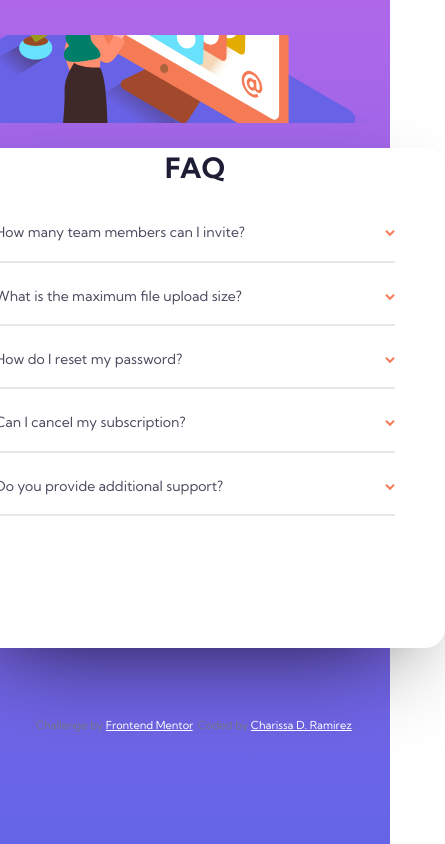
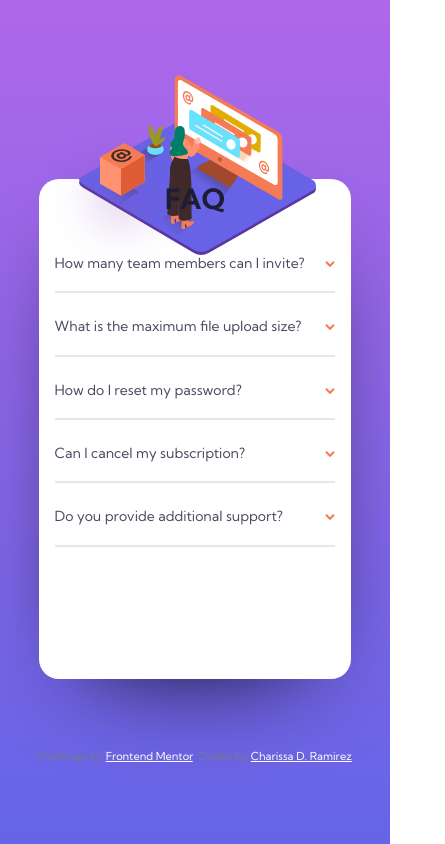
Before and after one commit to TrellixVulnTeam/faq-accordion_UHVW, a website: page index.html in a window 390 px wide. Shown: the whole page, 445 px wide, since content can reach past the window. Drawn offline with Linux system fonts and the light colour scheme.

Commit message:
Media query

```diff
--- a/index.js
+++ b/index.js
@@ -6,6 +6,7 @@ let isOpen;
 
 accordionHeaders.forEach((accordionHeader) => {
   accordionHeader.addEventListener("click", () => {
+    //////// CLOSE WHEN OTHER HEADER IS SELECTED ///////
     if (isOpen && isOpen !== accordionHeader) {
       isOpen.classList.remove("active");
       isOpen.nextElementSibling.style.maxHeight = "0";
--- a/sass/_base.scss
+++ b/sass/_base.scss
@@ -33,6 +33,7 @@ body {
   background-size: cover;
   background-repeat: no-repeat;
   min-height: 100vh;
+  // padding: 10rem 0;
 
   display: flex;
   flex-direction: column;
--- a/sass/_components.scss
+++ b/sass/_components.scss
@@ -1,15 +1,28 @@
-///////////////////////
+/* ----------- IMAGES ----------- */
 .desktop,
 .img__desktop {
   display: unset;
+
+  @media (max-width: 1080px) {
+    display: none;
+  }
 }
 
 .img__mobile {
   display: none;
+
+  @media (max-width: 1080px) {
+    display: unset;
+    position: absolute;
+    left: calc(50% - 145px);
+    top: 10%;
+  }
 }
 
 .desktop {
   z-index: 2;
+  top: 34%;
+  left: 43%;
   position: absolute;
   transform: translate(-48rem, 4.8rem);
 
@@ -22,7 +35,6 @@
   }
 }
 
-/////////////////////////
 .img {
   display: flex;
   flex-direction: row;
@@ -35,21 +47,46 @@
   background-size: 200%;
   background-repeat: no-repeat;
 
+  @media (max-width: 1080px) {
+    width: 100%;
+    height: 23rem;
+
+    justify-content: center;
+    overflow: visible;
+
+    background: url("../images/bg-pattern-mobile.svg");
+    background-repeat: no-repeat;
+    background-size: 23rem 10rem;
+    background-position-x: 54%;
+    background-position-y: 9.6rem;
+
+    transform: translateY(-11.3rem);
+  }
+
   &__desktop {
     transform: translateX(-16%);
   }
 }
 
-/////////////////////////
+/* ----------- ACCORDION ----------- */
 .accordion {
   margin: 1rem 5rem;
   width: 40rem;
   font-size: 1.4rem;
 
+  @media (max-width: 1080px) {
+    width: 90%;
+    transform: translateY(-11rem);
+  }
+
   h1 {
     color: var(--color-dark-desaturated-blue);
     padding: 1rem 0 2rem 0;
     font-size: 2em;
+
+    @media (max-width: 1080px) {
+      text-align: center;
+    }
   }
 
   &__panel {
@@ -92,14 +129,15 @@
     transition: max-height 0.5s ease-out;
   }
 }
-//////////
+
+////// LINE
 hr {
   border: 0.5px solid var(--color-Light-grayish-blue);
   background-color: var(--color-Light-grayish-blue);
   margin: 0.7rem 0;
 }
 
-/////////////////////////
+/* ----------- ATTRIBUTION ----------- */
 .attribution {
   padding-top: 3rem;
   font-size: 1.1rem;
--- a/sass/_layout.scss
+++ b/sass/_layout.scss
@@ -1,159 +1,18 @@
 .container {
-  background-color: white;
+  background-color: #fff;
   border-radius: 2rem;
-
+  box-shadow: 0px 3.5rem 10rem -5rem #000;
   display: flex;
   align-items: center;
+  justify-content: center;
+  height: 50rem;
+  // position: relative;
+  // margin: 20vh 20%;
+  // width: 60%;
 
-  height: 50rem;
-
-  box-shadow: 0px 3.5rem 10rem -5rem #000;
-}
-
-@media (max-width: 1080px) {
-  .desktop,
-  .img__desktop {
-    display: none;
-  }
-
-  .img__mobile {
-    display: unset;
-  }
-
-  .container {
+  @media (max-width: 1080px) {
     flex-direction: column;
     margin: 10vw;
-  }
-
-  .img {
-    width: 100%;
-    height: 23rem;
-
-    justify-content: center;
-    overflow: visible;
-
-    background: url("../images/bg-pattern-mobile.svg");
-    background-repeat: no-repeat;
-    background-size: 23rem 10rem;
-    background-position-x: 54%;
-    background-position-y: 9.6rem;
-
-    transform: translateY(-11.3rem);
-  }
-
-  .accordion {
-    width: 90%;
-    transform: translateY(-11rem);
-
-    &__body {
-      color: var(--color-very-dark-grayish-blue);
-      max-height: 0;
-      overflow: hidden;
-
-      transition: max-height 0.5s ease-out;
-    }
-  }
-
-  h1 {
-    text-align: center;
+    margin-top: 10rem;
   }
 }
-
-////////////////////////////////////
-// .img-accordion__mobile {
-//   display: block;
-// }
-
-// .img-accordion__desktop {
-//   display: none;
-// }
-
-// #container-accordion {
-//   min-height: 100vh;
-//   display: flex;
-//   align-items: center;
-//   justify-content: center;
-//   padding: 10rem 0;
-// }
-
-// .container {
-//   display: flex;
-//   align-items: center;
-//   justify-content: center;
-//   flex-direction: column;
-//   background-color: #fff;
-//   border-radius: 1rem;
-//   padding: 3rem 1rem;
-//   // width: 28rem;
-//   // max-width: 130rem;
-
-//   width: 80%;
-// }
-
-// .left-col {
-//   width: 100%;
-//   height: 230px;
-//   // flex: 0 0 48%;
-
-//   justify-content: center;
-//   overflow: visible;
-
-//   background: url("../images/bg-pattern-mobile.svg");
-//   background-repeat: no-repeat;
-//   background-size: 233px 100px;
-//   background-position-x: 54%;
-//   background-position-y: 96px;
-
-//   transform: translateY(-113px);
-// }
-
-// // .right-col {
-// //   flex: 1;
-// // }
-
-// .accordion {
-//   padding: 0.5rem 0;
-
-//   // display: flex;
-//   // justify-content: space-between;
-
-//   &-card {
-//     display: flex;
-//     align-items: center;
-
-//     border-bottom: 1px solid var(--color-Light-grayish-blue);
-//   }
-
-//   &-header {
-//     color: var(--color-dark-grayish-blue);
-//     font-size: 1.2rem;
-//     line-height: 4rem;
-
-//     margin-right: auto;
-
-//     cursor: pointer;
-
-//     &:focus {
-//       color: var(--color-very-dark-grayish-blue);
-//       font-size: 1.3rem;
-//     }
-//   }
-
-//   &-body {
-//     color: var(--color-dark-grayish-blue);
-//     font-size: 1.2rem;
-//     display: none;
-//   }
-// }
-
-// /* .container-accordion {
-//       display: flex;
-//       align-items: center;
-//       justify-content: center;
-//       flex-direction: column;
-//       text-align: center;
-//       padding: 0 3rem;
-//       max-width: 130rem;
-//       margin: 20rem auto;
-//       background: #fff;
-//     } */
```
Also changed, not shown: README-template.md, css/style.css, images/screenshot.jpg (added).
